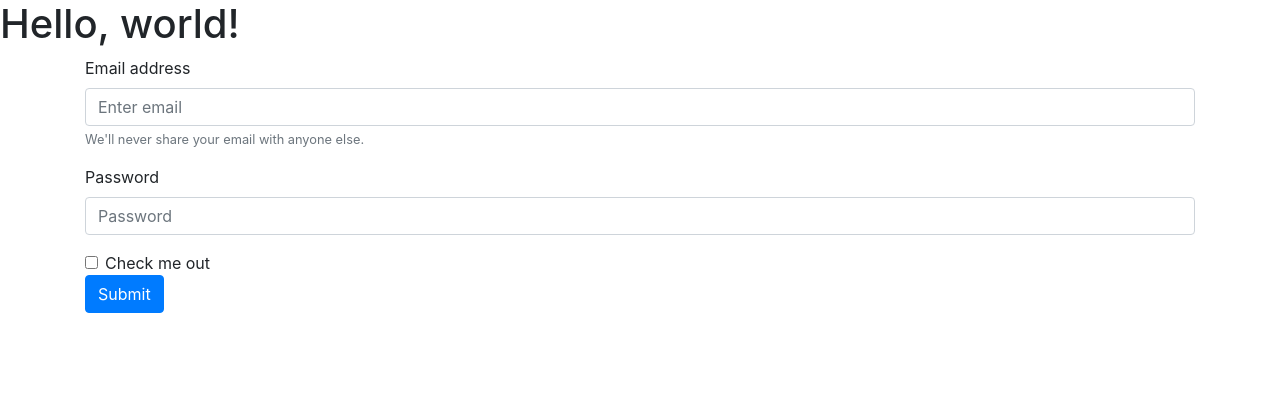
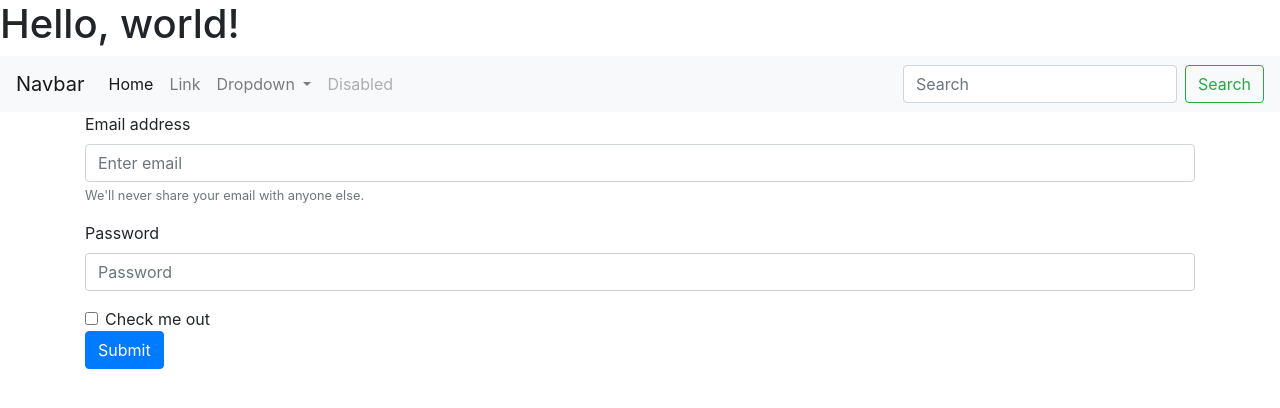
Before and after one commit to k-javaman/centralized-workflow, a plain HTML site: page index.html in a window 1280 px wide. Drawn offline with nearby package versions, Linux system fonts and the light colour scheme.

Commit message:
add bootstrap navbar

```diff
--- a/index.html
+++ b/index.html
@@ -20,6 +20,67 @@
   </head>
   <body>
     <h1>Hello, world!</h1>
+
+    <nav class="navbar navbar-expand-lg navbar-light bg-light">
+      <a class="navbar-brand" href="#">Navbar</a>
+      <button
+        class="navbar-toggler"
+        type="button"
+        data-toggle="collapse"
+        data-target="#navbarSupportedContent"
+        aria-controls="navbarSupportedContent"
+        aria-expanded="false"
+        aria-label="Toggle navigation"
+      >
+        <span class="navbar-toggler-icon"></span>
+      </button>
+
+      <div class="collapse navbar-collapse" id="navbarSupportedContent">
+        <ul class="navbar-nav mr-auto">
+          <li class="nav-item active">
+            <a class="nav-link" href="#"
+              >Home <span class="sr-only">(current)</span></a
+            >
+          </li>
+          <li class="nav-item">
+            <a class="nav-link" href="#">Link</a>
+          </li>
+          <li class="nav-item dropdown">
+            <a
+              class="nav-link dropdown-toggle"
+              href="#"
+              id="navbarDropdown"
+              role="button"
+              data-toggle="dropdown"
+              aria-haspopup="true"
+              aria-expanded="false"
+            >
+              Dropdown
+            </a>
+            <div class="dropdown-menu" aria-labelledby="navbarDropdown">
+              <a class="dropdown-item" href="#">Action</a>
+              <a class="dropdown-item" href="#">Another action</a>
+              <div class="dropdown-divider"></div>
+              <a class="dropdown-item" href="#">Something else here</a>
+            </div>
+          </li>
+          <li class="nav-item">
+            <a class="nav-link disabled" href="#">Disabled</a>
+          </li>
+        </ul>
+        <form class="form-inline my-2 my-lg-0">
+          <input
+            class="form-control mr-sm-2"
+            type="search"
+            placeholder="Search"
+            aria-label="Search"
+          />
+          <button class="btn btn-outline-success my-2 my-sm-0" type="submit">
+            Search
+          </button>
+        </form>
+      </div>
+    </nav>
 
     <div class="container">
       <form>
```
